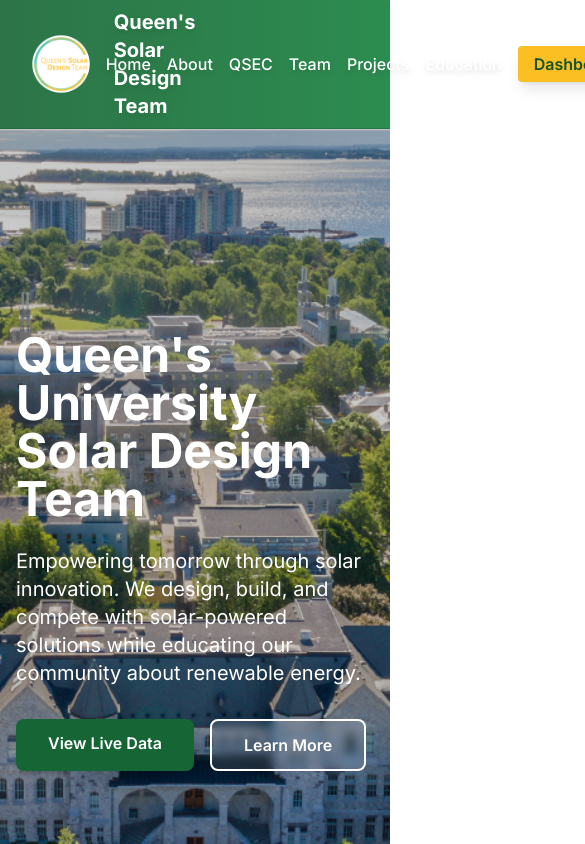
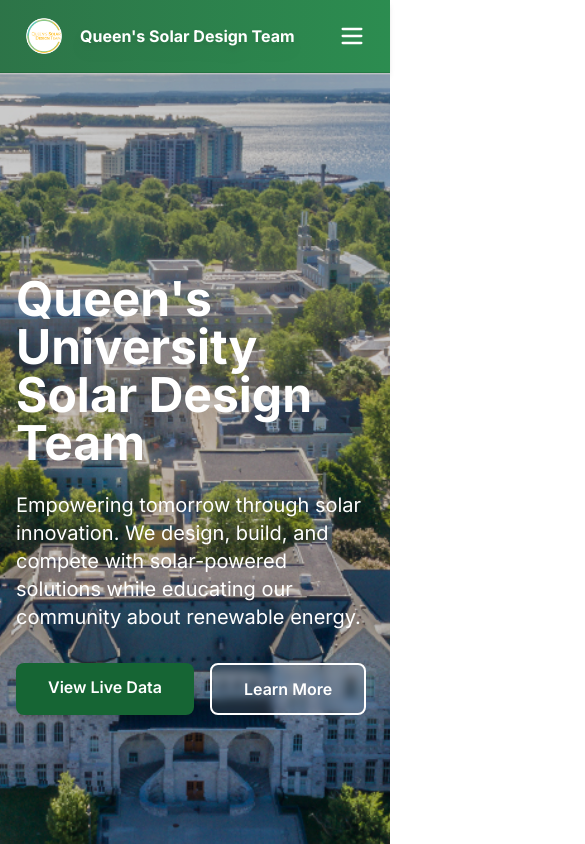
Before and after one commit to Queens-Solar-Design-Team/qsdt-website-new, a Next.js app: page / in a window 390 px wide. Shown: the top 844 px of the page, 585 px wide, since content can reach past the window. Built offline with nearby package versions, Linux system fonts and the light colour scheme.

Commit message:
modified:   components/Navbar.tsx

```diff
--- a/components/Navbar.tsx
+++ b/components/Navbar.tsx
@@ -1,34 +1,94 @@
+'use client'
+
+import { useState } from 'react'
 import Link from 'next/link'
 import Image from 'next/image'
 
+const links = [
+  { href: '/', label: 'Home' },
+  { href: '/about', label: 'About' },
+  { href: '/qsec', label: 'QSEC' },
+  { href: '/team', label: 'Team' },
+  { href: '/projects', label: 'Projects' },
+  { href: '/education', label: 'Education' },
+]
+
 export default function Navbar() {
+
+  const [open, setOpen] = useState(false)
+
   return (
     <nav className="relative backdrop-blur-md bg-gradient-to-r from-solar-green/90 to-earth-green/90 border-b border-solar-dark-green/30 shadow-md">
       <div className="container mx-auto px-4">
         <div className="flex justify-between items-center py-2">
-          <Link href="/" className="flex items-center gap-2">
+          <Link href="/" className="flex items-center gap-2 min-w-0" onClick={() => setOpen(false)}>
             <Image
               src="/images/qsdt-logo.png"
               alt="QSDT Logo"
               width={90}
               height={90}
-              className="object-contain"
+              className="object-contain w-14 h-14 md:w-[90px] md:h-[90px] shrink-0"
             />
-            <span className="text-xl font-bold text-white drop-shadow-lg">Queen's Solar Design Team</span>
+            <span className="text-base md:text-xl font-bold text-white drop-shadow-lg truncate">
+              Queen's Solar Design Team
+            </span>
           </Link>
-          <div className="space-x-4">
-            <Link href="/" className="text-white hover:text-solar-yellow transition font-medium drop-shadow-md">Home</Link>
-            <Link href="/about" className="text-white hover:text-solar-yellow transition font-medium drop-shadow-md">About</Link>
-            <Link href="/qsec" className="text-white hover:text-solar-yellow transition font-medium drop-shadow-md">QSEC</Link>
-            <Link href="/team" className="text-white hover:text-solar-yellow transition font-medium drop-shadow-md">Team</Link>
-            <Link href="/projects" className="text-white hover:text-solar-yellow transition font-medium drop-shadow-md">Projects</Link>
-            <Link href="/education" className="text-white hover:text-solar-yellow transition font-medium drop-shadow-md">Education</Link>
-            <Link href="/dashboard" className="bg-solar-yellow hover:bg-solar-orange px-4 py-2 rounded transition text-solar-dark-green font-medium shadow-lg font-semibold">
+
+
+          {/* Desktop links */}
+          <div className="hidden lg:flex items-center space-x-4">
+            {links.map((l) => (
+              <Link key={l.href} href={l.href} className="text-white hover:text-solar-yellow transition font-medium drop-shadow-md">
+                {l.label}
+              </Link>
+            ))}
+
+
+            <Link href="/dashboard" className="bg-solar-yellow hover:bg-solar-orange px-4 py-2 rounded transition text-solar-dark-green shadow-lg font-semibold">
               Dashboard
             </Link>
           </div>
-        </div>
-      </div>
-    </nav>
-  )
-}
+
+          {/* Hamburger button */}
+          <button
+            className="lg:hidden text-white p-2 shrink-0"
+            onClick={() => setOpen(!open)}
+            aria-label="Toggle menu"
+            aria-expanded={open}
+          >
+            <svg className="w-7 h-7" fill="none" stroke="currentColor" strokeWidth={2} viewBox="0 0 24 24">
+              {open ? (
+                <path strokeLinecap="round" strokeLinejoin="round" d="M6 18L18 6M6 6l12 12" />
+              ) : (
+                <path strokeLinecap="round" strokeLinejoin="round" d="M4 6h16M4 12h16M4 18h16" />
+              )}
+            </svg>
+          </button>
+         </div>
+
+        {/* Mobile menu */}
+        {open && (
+          <div className="lg:hidden flex flex-col gap-3 pb-4">
+            {links.map((l) => (
+              <Link
+                key={l.href}
+                href={l.href}
+                onClick={() => setOpen(false)}
+                className="text-white hover:text-solar-yellow transition font-medium"
+              >
+                {l.label}
+              </Link>
+            ))}
+            <Link
+              href="/dashboard"
+              onClick={() => setOpen(false)}
+              className="bg-solar-yellow hover:bg-solar-orange px-4 py-2 rounded text-center text-solar-dark-green font-semibold shadow-lg"
+            >
+              Dashboard
+            </Link>
+          </div>
+        )}
+       </div>
+     </nav>
+   )
+ }
```
